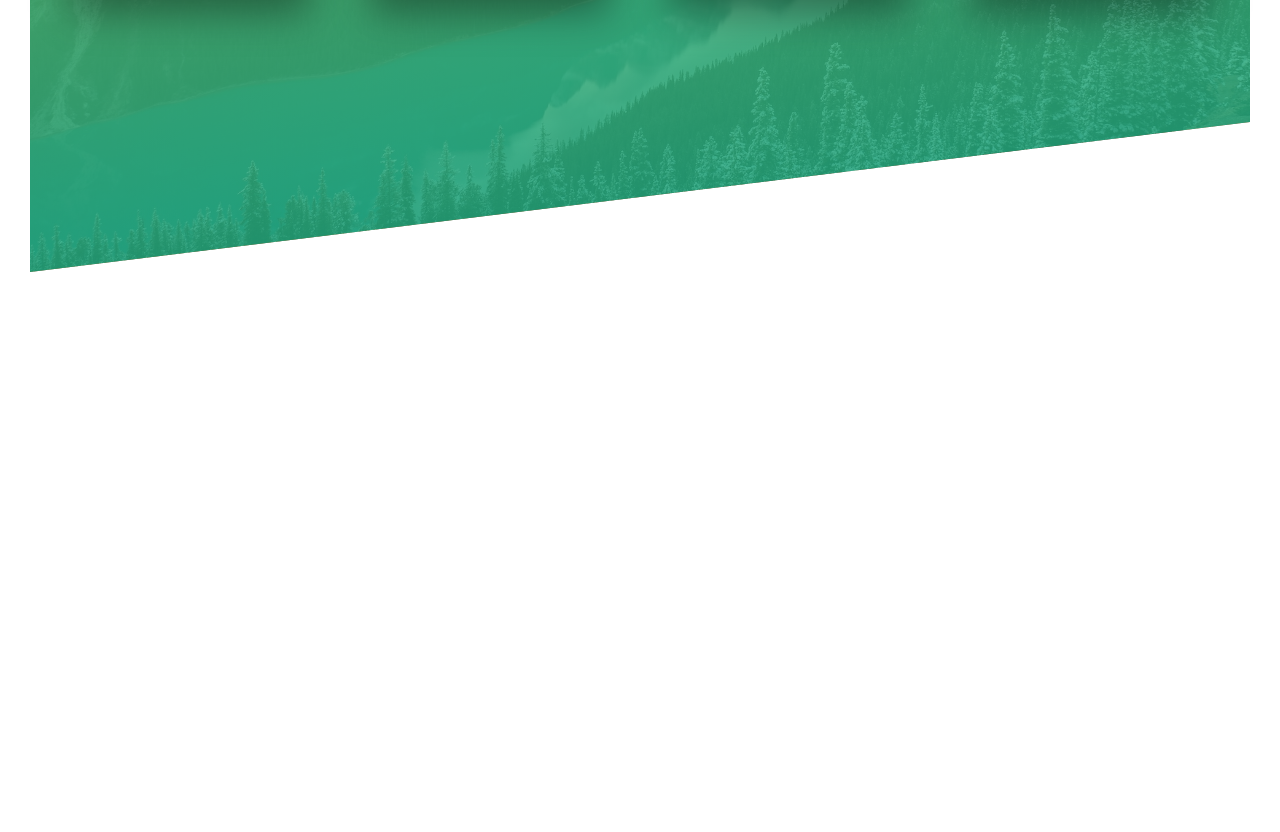
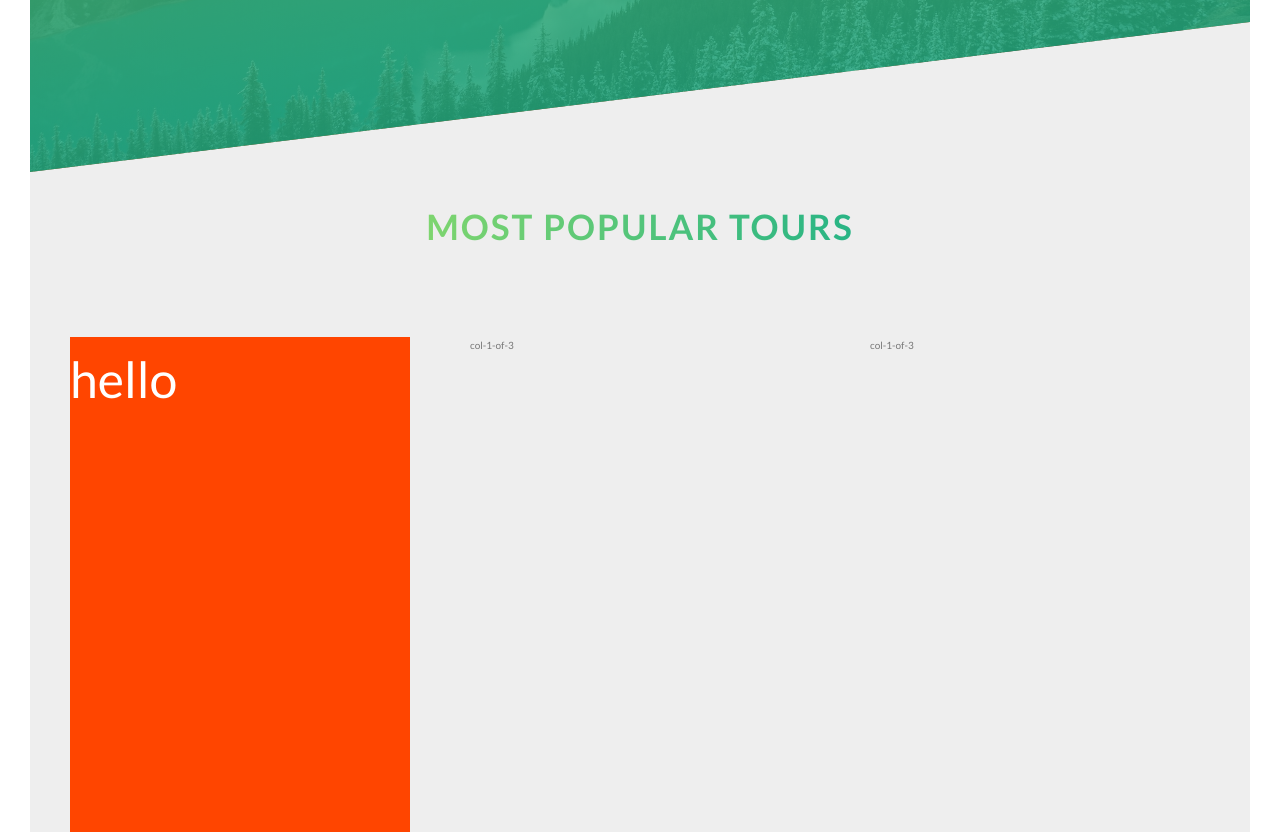
Before and after one commit to ShariqAteeq/CSS-NatoursWebsite, a website: page index.html in a window 1280 px wide. Shown: the part 1968-2800 px from the top of the page. Before the commit the page ends 2240 px from the top, so only its background shows below. Drawn offline with Linux system fonts and the light colour scheme.

Commit message:
start secteion-tours

```diff
--- a/index.html
+++ b/index.html
@@ -109,6 +109,29 @@
             </div>
         </section>
 
+        <section class="section-tours">
+            <div class="u-center-text large-mb">
+                <h2 class="heading-secondary">
+                 Most popular tours
+                </h2>
+            </div>
+            <div class="row">
+                <div class="col-1-of-3">
+                    <div class="card">
+                        <div class="card__text">
+                            hello
+                        </div>
+                    </div>
+                </div>
+                <div class="col-1-of-3">
+                    col-1-of-3
+                </div>
+                <div class="col-1-of-3">
+                    col-1-of-3
+                </div>
+            </div>
+        </section>
+
     </main>
     <!-- <section class="grid-test">
 
--- /dev/null
+++ b/sass/components/_card.scss
@@ -0,0 +1,16 @@
+.card {
+    perspective: 100rem;
+    -moz-perspective: 13rem;
+
+    &__text {
+        background-color: orangered;
+        color: white;
+        font-size: 5rem;
+        height: 50rem;
+        transition: all .8s;
+    }
+
+    &:hover &__text {
+        transform: rotateY(180deg);
+    }
+}
--- a/sass/main.scss
+++ b/sass/main.scss
@@ -9,6 +9,7 @@
 @import "base/utilities";
 
 @import "components/button";
+@import "components/card";
 @import "components/composition";
 @import "components/feature-box";
 
--- a/sass/pages/_home.scss
+++ b/sass/pages/_home.scss
@@ -1,6 +1,6 @@
 .section-about {
     background-color: #eeeeee;
-    padding: 25rem 0;
+    padding: 20rem 0;
     margin-top: -20vh;
 }
 
@@ -20,3 +20,9 @@
         transform: skewY(7deg);
     }
 }
+
+.section-tours {
+    background-color: #eeeeee;
+    padding: 20rem 0 50rem 0;
+    margin-top: -10rem;
+}
```
Also changed, not shown: css/style.css.
